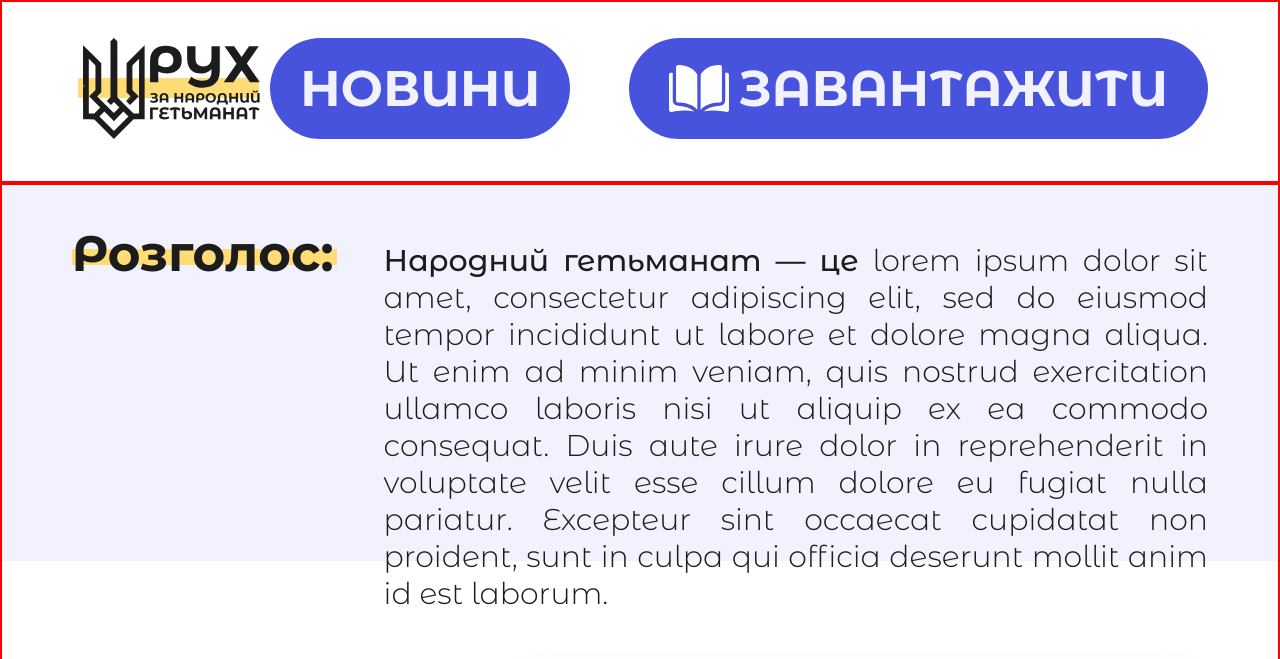
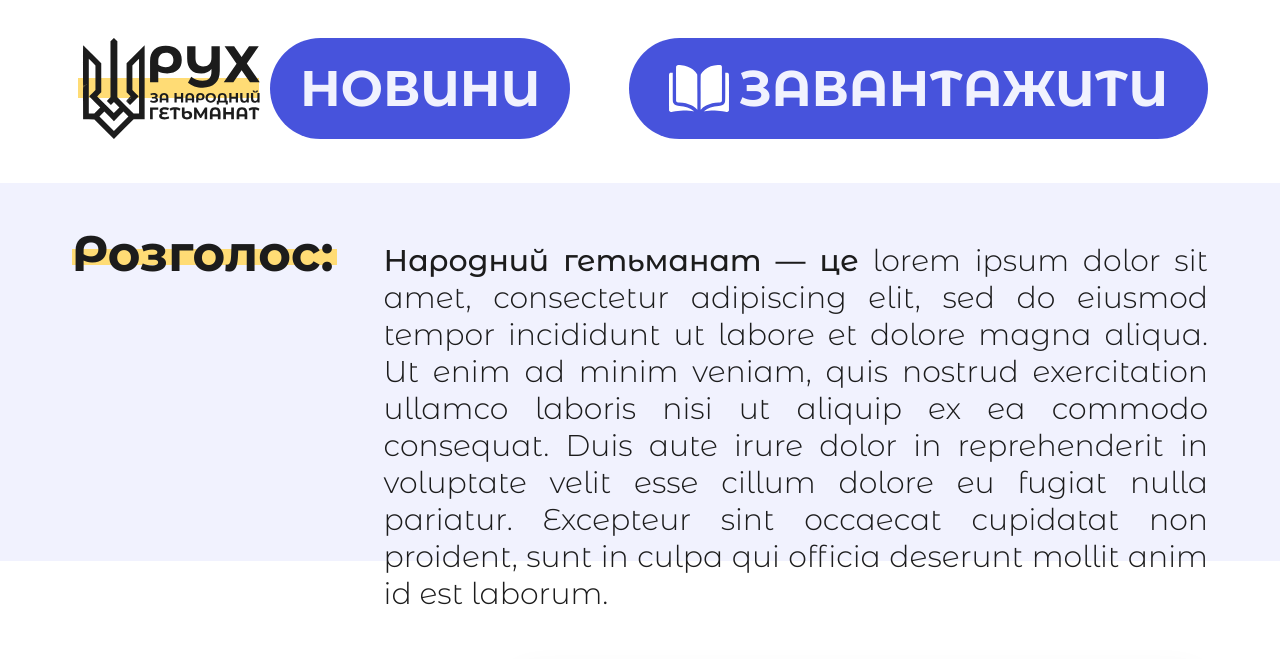
Before and after one commit to SonGlad/RUH, a website built with Parcel: page src/index.html in a window 1280 px wide. Shown: the top 659 px of the page. Built offline with nearby package versions, Linux system fonts and the light colour scheme.

Commit message:
Update styles.css

```diff
--- a/src/styles.css
+++ b/src/styles.css
@@ -69,8 +69,8 @@ svg {
     /* max-width: 390px; */
     padding: 0 13px;
 
-    outline: 2px solid red;
-    outline-offset: -2px;
+    /* outline: 2px solid red;
+    outline-offset: -2px; */
   }
 
 
```
